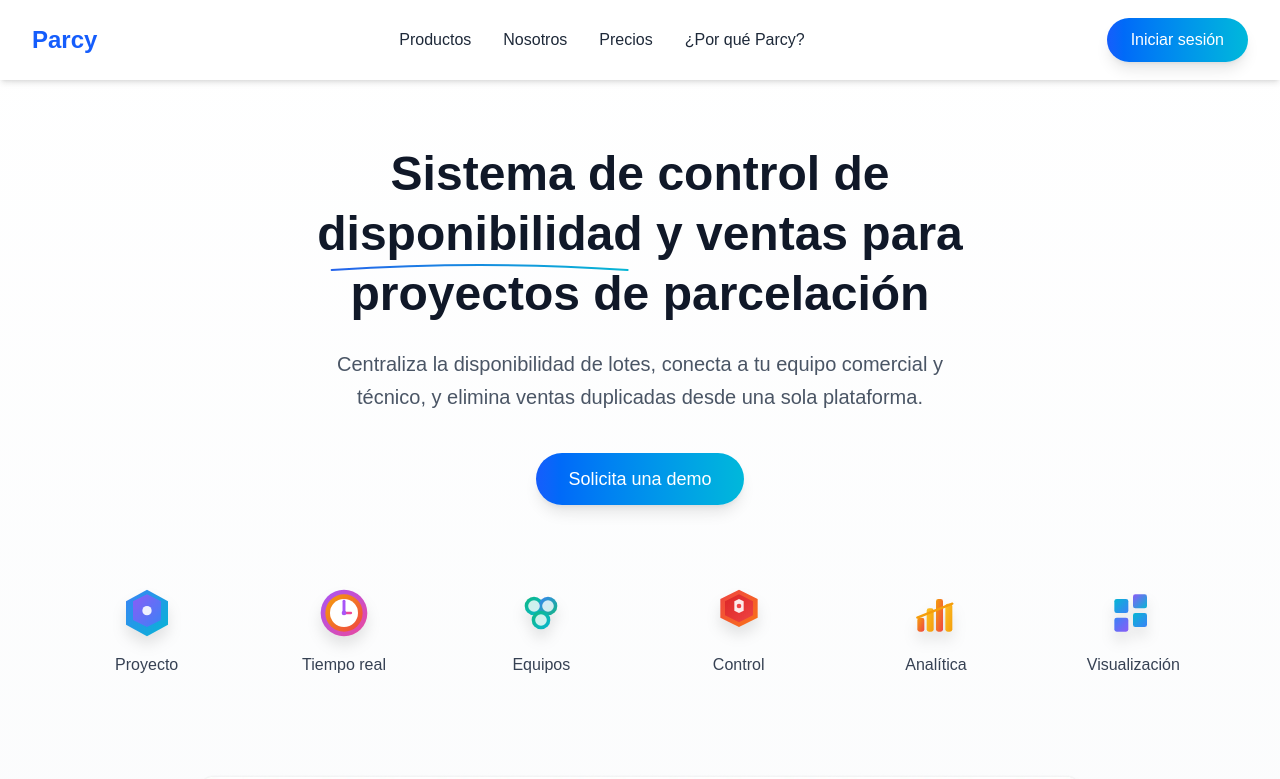
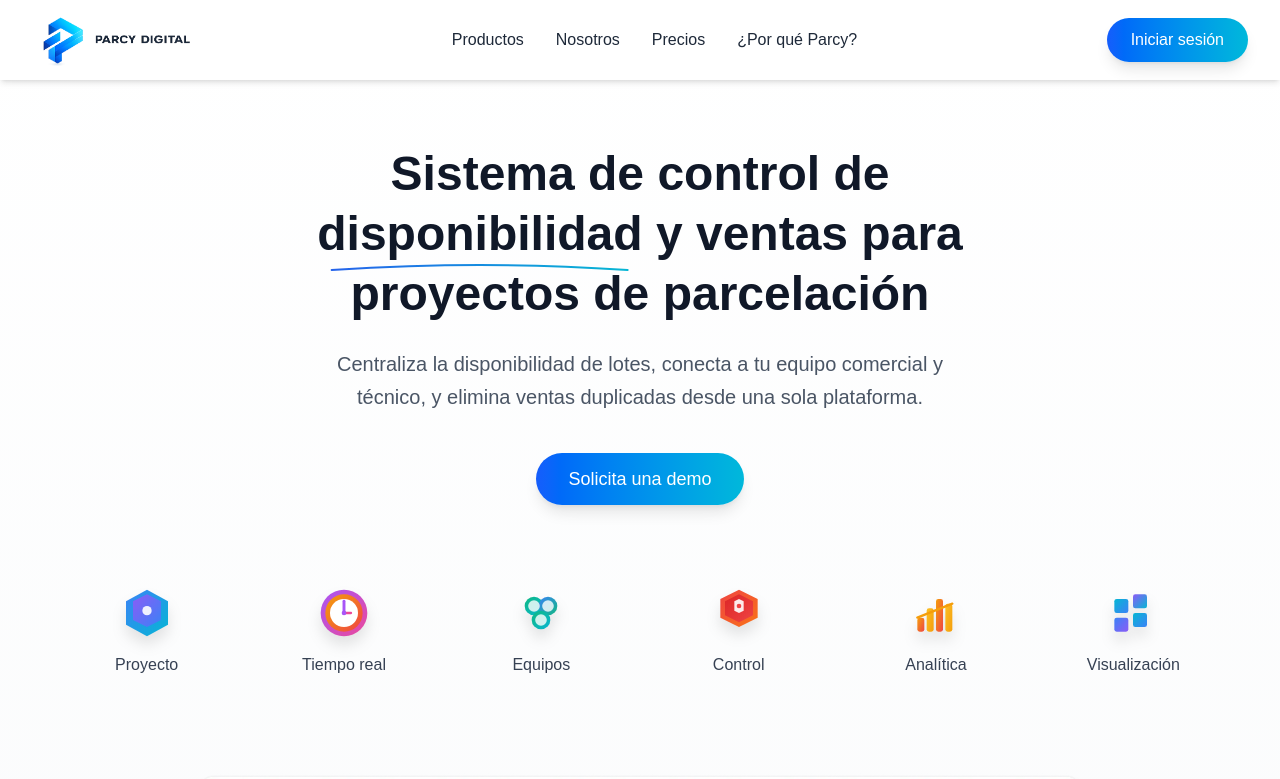
Before and after one commit to Stiven073120/parcy-landing, a Next.js app: page /landing in a window 1280 px wide. Shown: the top 779 px of the page. Built offline with nearby package versions, Linux system fonts and the light colour scheme.

Commit message:
add: new logo parcy digital

```diff
--- a/src/components/layout/Header.tsx
+++ b/src/components/layout/Header.tsx
@@ -6,6 +6,7 @@ import { motion, AnimatePresence } from "framer-motion";
 import NavigationLink from "@/components/layout/NavigationLink";
 import Button from "@/components/ui/Button";
 import Link from "next/link";
+import Image from "next/image";
 
 export default function Header() {
   const [isOpen, setIsOpen] = useState(false);
@@ -47,8 +48,15 @@ export default function Header() {
       <div className="max-w-7xl mx-auto px-4 md:px-8">
         <div className="flex items-center justify-between h-20">
           {/* Logo */}
-          <Link href="/" className="text-2xl font-bold text-blue-600">
-            Parcy
+          <Link href="/" className="flex items-center h-full">
+            <Image
+              src="/logos/parcy_principal.png"
+              alt="Parcy Logo"
+              width={160}
+              height={56}
+              className="h-14 w-auto object-contain"
+              priority
+            />
           </Link>
 
           {/* Navegación Desktop */}
```
Also changed, not shown: public/logos/parcy_principal.png (added).
